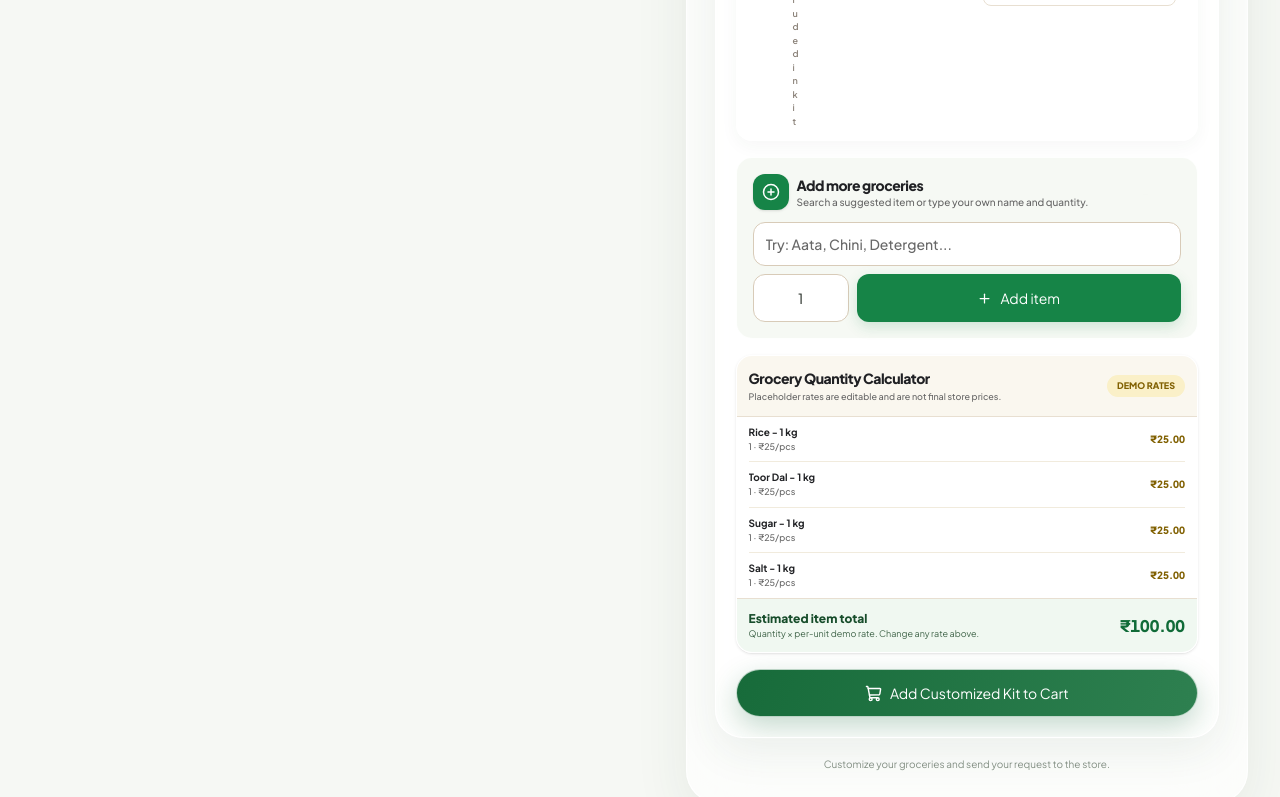
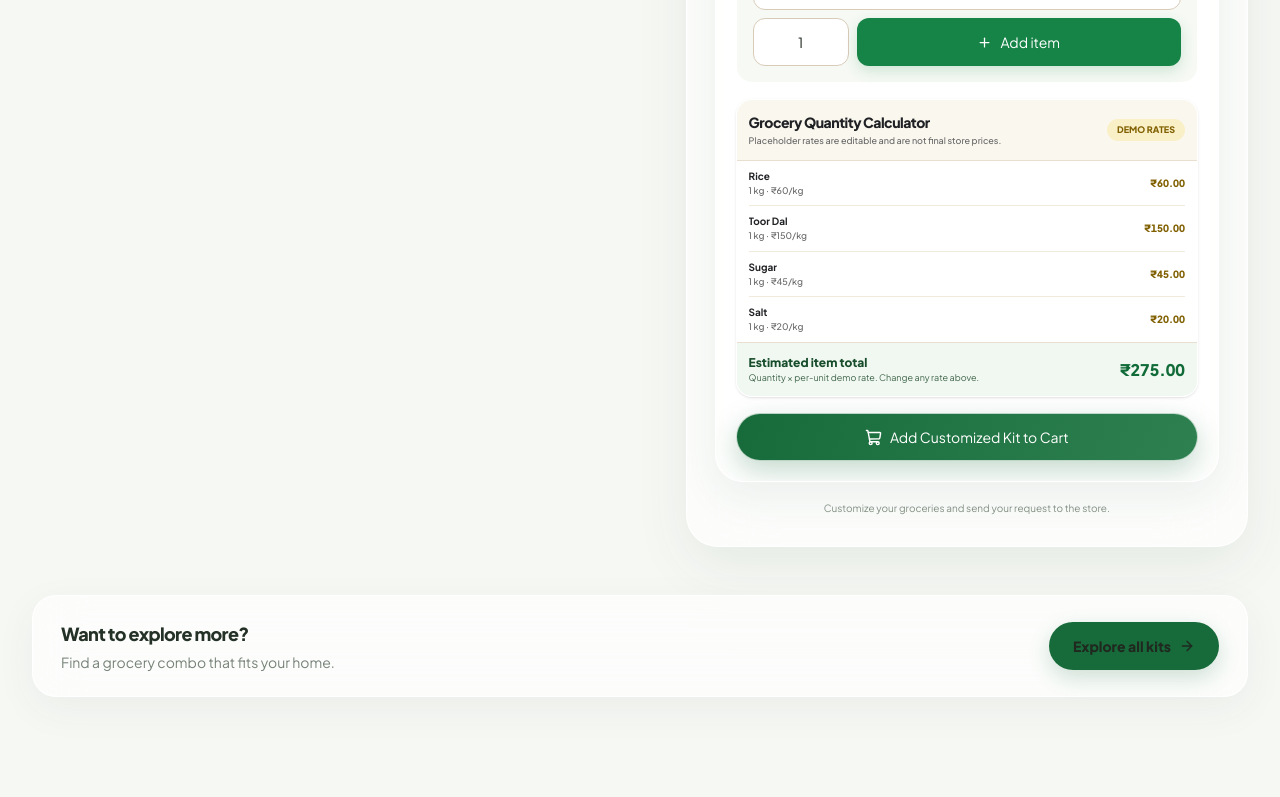
Before and after one commit to NoorTechnologies/rashidmegamartv0.1, a Next.js app: page /kits/basic-kitchen in a window 1280 px wide. Shown: the part 2000-2797 px from the top of the page. Built offline with nearby package versions, Linux system fonts and the light colour scheme.

Commit message:
Fix quantity parser and kit line matching

```diff
--- a/src/components/KitCustomizer.tsx
+++ b/src/components/KitCustomizer.tsx
@@ -22,7 +22,7 @@ function withDemoRate(line: StoredKitLine): KitLine {
 }
 
 function splitKitLine(value: string): KitLine {
-  const match = value.match(/^(.+?)\\s*[-–]\\s*(.+)$/);
+  const match = value.match(/^(.+?)\s*[-–]\s*(.+)$/);
   return withDemoRate(
     match
       ? { name: match[1].trim(), quantity: match[2].trim() }
```
